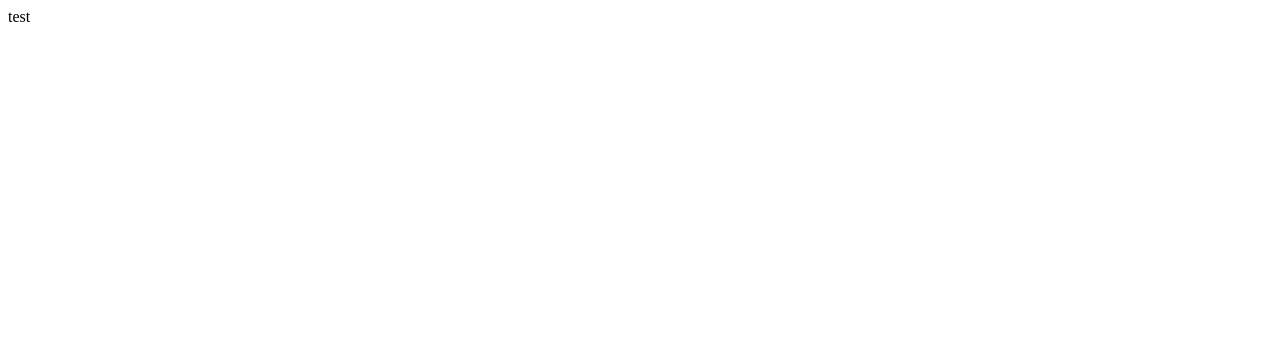
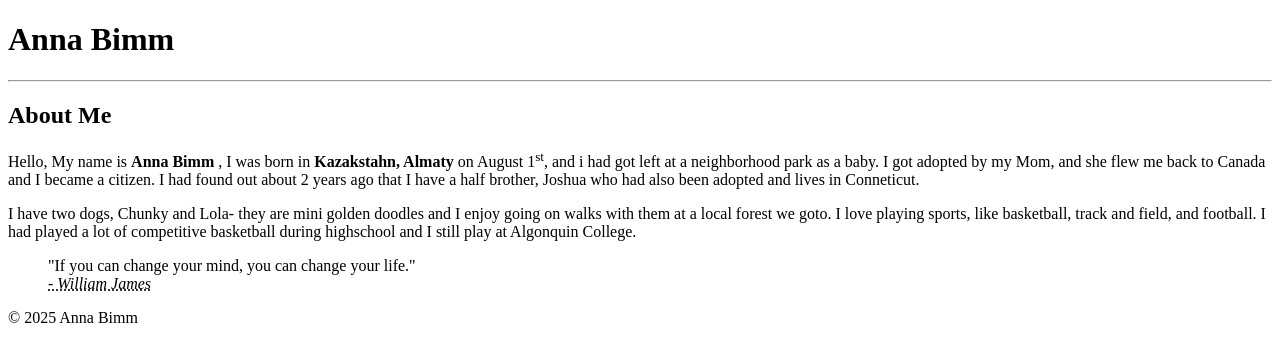
Before and after one commit to Bimmer-A/Bimmer-A.github.io, a plain HTML site: page html-assignment/index.html in a window 1280 px wide. Drawn offline with Linux system fonts and the light colour scheme.

Commit message:
Changed superscript.

```diff
--- a/html-assignment/index.html
+++ b/html-assignment/index.html
@@ -6,6 +6,27 @@
     <title>HTML Assignment</title>
 </head>
 <body>
-    test
+
+    <header>
+        <h1> Anna Bimm</h1>
+    </header>
+    <hr>
+    <article>
+        <h2>About Me</h2>
+        <p> Hello, My name is <strong> Anna Bimm </strong>, I was born in <strong> Kazakstahn, Almaty </strong>on August 1<sup>st</sup>, and i had got left at a neighborhood park as a baby. I got adopted by my Mom, and she flew me back to Canada and I became a citizen. I had found out about 2 years ago that I have a half brother, Joshua who had also been adopted and lives in Conneticut.
+         </p>
+         <p> I have two dogs, Chunky and Lola- they are mini golden doodles and I enjoy going on walks with them at a local forest we goto. I love playing sports, like basketball, track and field, and football. I had played a lot of competitive basketball during highschool and I still play at Algonquin College.   </p>
+
+    </article>
+
+    <blockquote>
+        "If you can change your mind, you can change your life."
+       <br> <abbr title="American Philosopher"><em>- William James</abbr></blockquote></em>
+    </blockquote>
+
+    <footer>
+        <p>&copy; 2025 Anna Bimm</p>
+    </footer>
+    </article>
 </body>
 </html>
```
